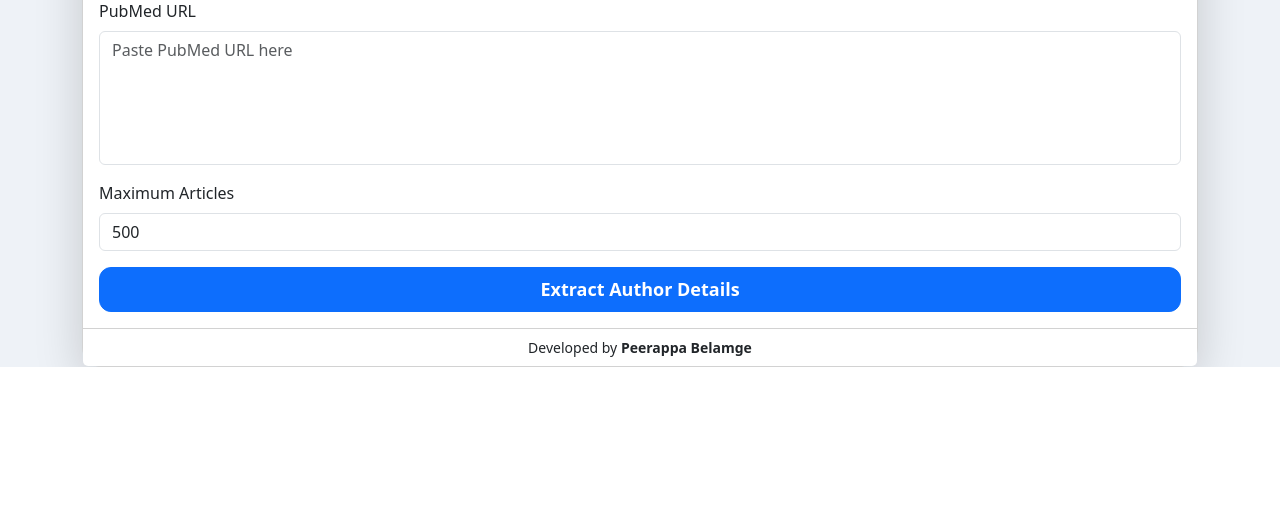
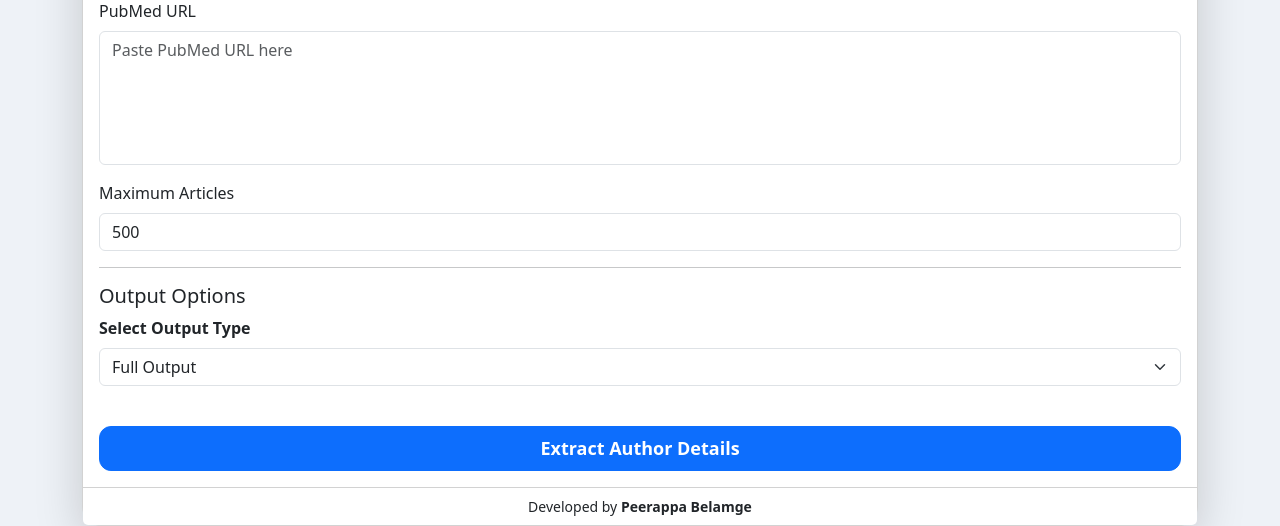
Before and after one commit to PeerappaB/healthcare-analytics-platform, a Flask app: page / in a window 1280 px wide. Shown: the part 636-1162 px from the top of the page. Before the commit the page ends 1003 px from the top, so only its background shows below. Run offline with Flask 3, Linux system fonts and the light colour scheme.

Commit message:
Apply output options and PubMed filters to URL search

```diff
--- a/pubmed.py
+++ b/pubmed.py
@@ -120,6 +120,83 @@ def safe_text(value):
     if isinstance(value, list):
         return " ".join(str(x) for x in value)
     return str(value)
+
+
+# --------------------------------------------------
+# PUBMED URL FILTERS -> SEARCH QUERY
+# --------------------------------------------------
+
+_PUBTYPE_MAP = {
+    "clinicaltrial": "Clinical Trial",
+    "randomizedcontrolledtrial": "Randomized Controlled Trial",
+    "review": "Review",
+    "systematicreview": "Systematic Review",
+    "metaanalysis": "Meta-Analysis",
+    "meta-analysis": "Meta-Analysis",
+    "casereports": "Case Reports",
+    "observationalstudy": "Observational Study",
+    "guideline": "Guideline",
+    "editorial": "Editorial",
+    "letter": "Letter",
+}
+
+
+def url_filters_to_query(filters):
+    """
+    Convert the sidebar filters in a PubMed URL (&filter=...) into
+    search clauses. Filters of the same kind (e.g. several article
+    types) are OR-ed; different kinds are AND-ed.
+    """
+    pubtypes = []
+    clauses = []
+
+    for f in filters:
+        f = unquote(f).strip()
+        key, _, value = f.partition(".")
+        key = key.lower()
+
+        if f == "articleattr.data":
+            clauses.append("data[sb]")
+
+        elif key == "years" and "-" in value:
+            a, b = value.split("-", 1)
+            clauses.append(f'("{a}/01/01"[dp] : "{b}/12/31"[dp])')
+
+        elif key == "dates" and "-" in value:
+            a, b = value.split("-", 1)
+            clauses.append(f'("{a}"[dp] : "{b}"[dp])')
+
+        elif key == "pubt" and value.lower() in _PUBTYPE_MAP:
+            pubtypes.append(f'"{_PUBTYPE_MAP[value.lower()]}"[pt]')
+
+        elif key == "lang":
+            clauses.append(f"{value}[lang]")
+
+        elif key == "hum_ani" and value.lower() in {"humans", "animals"}:
+            clauses.append(f"{value.lower()}[mh]")
+
+        elif key == "sex" and value.lower() in {"male", "female"}:
+            clauses.append(f"{value.lower()}[mh]")
+
+        elif f == "hasabstract":
+            clauses.append("hasabstract")
+
+        elif f == "simsearch1.fha":
+            clauses.append("hasabstract")
+
+        elif f == "simsearch2.ffrft":
+            clauses.append('"free full text"[sb]')
+
+        elif f == "simsearch3.fft":
+            clauses.append('"full text"[sb]')
+
+        else:
+            print("Unsupported URL filter ignored:", f)
+
+    if pubtypes:
+        clauses.append("(" + " OR ".join(pubtypes) + ")")
+
+    return clauses
 
 
 # --------------------------------------------------
@@ -315,10 +392,8 @@ def extract_pubmed(
         if "term" not in params:
             raise ValueError("Invalid PubMed URL")
         QUERY = unquote(params["term"][0])
-        if "filter" in params:
-            for f in params["filter"]:
-                if f == "articleattr.data":
-                    QUERY += " AND data[sb]"
+        for clause in url_filters_to_query(params.get("filter", [])):
+            QUERY += f" AND {clause}"
     else:
         raise ValueError("Invalid Search Type")
 
--- a/templates/index.html
+++ b/templates/index.html
@@ -46,7 +46,7 @@
 
             <div class="mb-3">
               <label for="keyword_output_type" class="form-label"><strong>Select Output Type</strong></label>
-              <select class="form-select" name="output_choice" id="keyword_output_type">
+              <select class="form-select output-type" name="output_choice" id="keyword_output_type" data-columns="keyword_columns">
                 <option value="1">Full Output</option>
                 <option value="2">Custom Columns</option>
               </select>
@@ -96,6 +96,42 @@
               <input type="number" class="form-control" id="retmax_url" name="retmax" value="500" />
             </div>
 
+            <hr />
+
+            <h5>Output Options</h5>
+
+            <div class="mb-3">
+              <label for="url_output_type" class="form-label"><strong>Select Output Type</strong></label>
+              <select class="form-select output-type" name="output_choice" id="url_output_type" data-columns="url_columns">
+                <option value="1">Full Output</option>
+                <option value="2">Custom Columns</option>
+              </select>
+            </div>
+
+            <div id="url_columns" style="display: none;">
+              <div class="row">
+                <div class="col-md-4"><label><input type="checkbox" name="columns" value="PMID" /> PMID</label></div>
+                <div class="col-md-4"><label><input type="checkbox" name="columns" value="Title" /> Title</label></div>
+                <div class="col-md-4"><label><input type="checkbox" name="columns" value="Journal" /> Journal</label></div>
+                <div class="col-md-4"><label><input type="checkbox" name="columns" value="Year" /> Year</label></div>
+                <div class="col-md-4"><label><input type="checkbox" name="columns" value="DOI" /> DOI</label></div>
+                <div class="col-md-4"><label><input type="checkbox" name="columns" value="Author Full Name" /> Author Full Name</label></div>
+                <div class="col-md-4"><label><input type="checkbox" name="columns" value="Author Position" /> Author Position</label></div>
+                <div class="col-md-4"><label><input type="checkbox" name="columns" value="Affiliation" /> Affiliation</label></div>
+                <div class="col-md-4"><label><input type="checkbox" name="columns" value="Country" /> Country</label></div>
+                <div class="col-md-4"><label><input type="checkbox" name="columns" value="Email ID" /> Email ID</label></div>
+                <div class="col-md-4"><label><input type="checkbox" name="columns" value="Trial ID" /> Trial ID</label></div>
+                <div class="col-md-4"><label><input type="checkbox" name="columns" value="Grant ID" /> Grant ID</label></div>
+                <div class="col-md-4"><label><input type="checkbox" name="columns" value="Publication Type" /> Publication Type</label></div>
+                <div class="col-md-4"><label><input type="checkbox" name="columns" value="MeSH Terms" /> MeSH Terms</label></div>
+                <div class="col-md-4"><label><input type="checkbox" name="columns" value="Keywords" /> Keywords</label></div>
+                <div class="col-md-4"><label><input type="checkbox" name="columns" value="Abstract" /> Abstract</label></div>
+                <div class="col-md-4"><label><input type="checkbox" name="columns" value="Department" /> Department</label></div>
+                <div class="col-md-4"><label><input type="checkbox" name="columns" value="Institution" /> Institution</label></div>
+              </div>
+            </div>
+
+            <br />
             <button class="btn btn-primary btn-lg w-100" type="submit">Extract Author Details</button>
           </form>
         </div>
@@ -108,14 +144,19 @@
 
     <script>
       document.addEventListener("DOMContentLoaded", function () {
-        const outputType = document.getElementById("keyword_output_type");
-        const columnsSection = document.getElementById("keyword_columns");
+        // Show the column checkboxes only when "Custom Columns" is selected
+        // (works for both the keyword form and the URL form)
+        document.querySelectorAll("select.output-type").forEach(function (select) {
+          const columnsSection = document.getElementById(select.dataset.columns);
+          if (!columnsSection) return;
 
-        if (outputType && columnsSection) {
-          outputType.addEventListener("change", function () {
-            columnsSection.style.display = this.value === "2" ? "block" : "none";
-          });
-        }
+          const toggle = function () {
+            columnsSection.style.display = select.value === "2" ? "block" : "none";
+          };
+
+          select.addEventListener("change", toggle);
+          toggle();
+        });
       });
     </script>
   </body>
```
